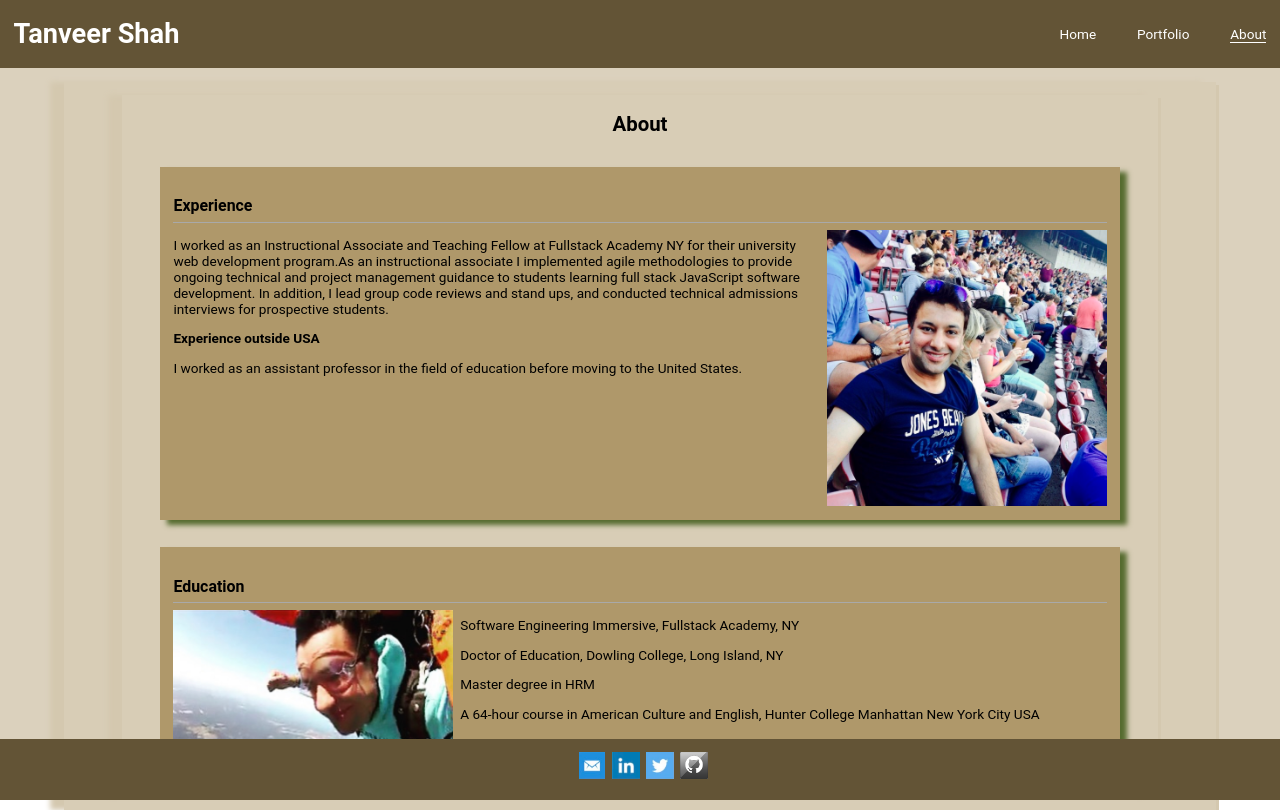
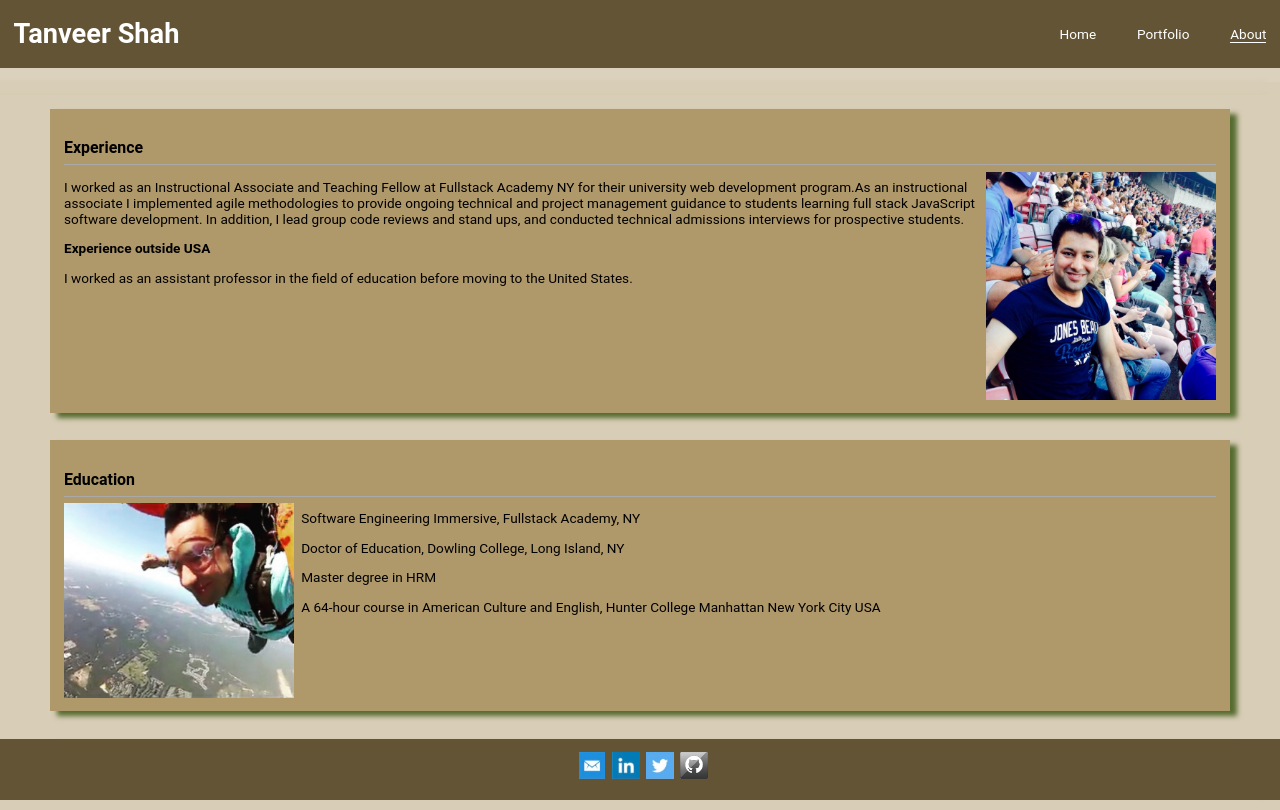
Before and after one commit to tanveershah/portfolioReact, a React (Create React App) app: page /about in a window 1280 px wide. Built offline with nearby package versions, Linux system fonts and the light colour scheme.

Commit message:
design improvements

```diff
--- a/src/components/About.css
+++ b/src/components/About.css
@@ -7,14 +7,14 @@
   flex-wrap: wrap;
   align-items: center;
   flex-direction: column;
+  margin-bottom: 2.5rem;
 }
 
 .cards {
   flex-grow: 1;
   flex-shrink: 1;
-  margin-bottom: 1rem;
   background-color: hsl(var(--hue), var(--saturation), 55%);
-  /* padding: 1rem; */
+  padding: 1rem;
   margin: 1rem 0;
   box-shadow: 7px 5px 5px darkolivegreen;
   overflow: auto;
@@ -27,12 +27,8 @@
   margin-bottom: 0.5rem;
 }
 
-.cards div {
-  margin-top: 0.5rem;
-}
-
 .cards img {
-  width: 35%;
+  width: 20%;
   height: auto;
 }
 
--- a/src/components/About.jsx
+++ b/src/components/About.jsx
@@ -6,7 +6,7 @@ const About = () => {
     <>
       <main className="main">
         <section className="card">
-          <h2 className="heading">About</h2>
+          {/* <h2 className="heading">About</h2> */}
           <article className="cards">
             <h3>Experience</h3>
             <img src="./images/experience.jpg" alt="" />
@@ -64,8 +64,11 @@ const About = () => {
             <img src="./images/music.jpg" alt="" />
             <p>
               I am not a singer but love to listen music and can play my
-              favorite songs on piano. I like a variety of music including rock,
-              pop, country and indian classic.
+              favorite songs on piano.{' '}
+            </p>
+            <p>
+              I like a variety of music including rock, pop, country and indian
+              classic.
             </p>
           </article>
 
--- a/src/components/App.css
+++ b/src/components/App.css
@@ -12,6 +12,7 @@ html {
 body {
   height: 100vh;
   margin: 0;
+  padding: 0;
 }
 
 #app {
@@ -30,11 +31,11 @@ body {
   display: flex;
   flex-direction: column;
   flex-wrap: nowrap;
-  align-items: flex-start;
+  align-items: center;
   justify-content: left;
   background-color: hsl(var(--hue), var(--saturation), 78%);
   height: 91vh;
-  width: 90%;
+  width: 100%;
   overflow: auto;
   margin: 0 auto;
   color: hsl(var(--font-hue), var(--font-saturation), var(--font-lightness));
--- a/src/components/Home.css
+++ b/src/components/Home.css
@@ -3,10 +3,12 @@
   padding: 0.5rem;
   background-color: hsl(var(--hue), var(--saturation), 52%);
   box-shadow: 7px 5px 5px darkolivegreen;
+  width: 88%;
 }
 
 .qoute {
   font-family: cursive;
+  width: 88%;
   padding: 0.5rem;
   background-color: hsl(var(--hue), var(--saturation), 52%);
   color: hsl(var(--hue), var(--saturation), 20%);
@@ -15,7 +17,7 @@
 }
 
 .home-image {
-  width: 100%;
+  width: 89%;
   height: auto;
   box-shadow: 7px 5px 5px darkolivegreen;
 }
--- a/src/components/Home.jsx
+++ b/src/components/Home.jsx
@@ -6,7 +6,6 @@ const Home = () => {
     <main className="main">
       <div className="para">
         <h2>A fullstack engineer, teacher and traveller!</h2>
-        <br />
         <p>
           A skilled software engineer looking forward to work in a fast-paced
           organization to utilize technical skills and creative thinking. A
--- a/src/components/Portfolio.css
+++ b/src/components/Portfolio.css
@@ -27,12 +27,12 @@
   margin-bottom: 0.5rem;
 }
 
-.cards div {
+/* .cards div {
   margin-top: 0.5rem;
-}
+} */
 
 .cards img {
-  width: 30%;
+  width: 20%;
   height: auto;
 }
 
--- a/src/components/Portfolio.jsx
+++ b/src/components/Portfolio.jsx
@@ -6,7 +6,7 @@ const Portfolio = () => {
   return (
     <main className="main">
       <section className="card">
-        <h2 className="heading">Portfolio</h2>
+        {/* <h2 className="heading">Portfolio</h2> */}
         <article className="cards">
           <h3>Vinto App</h3>
           <img src="./images/vinto.jpg" alt="" />
```
